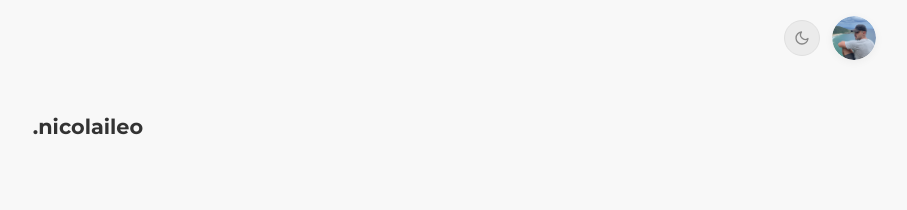
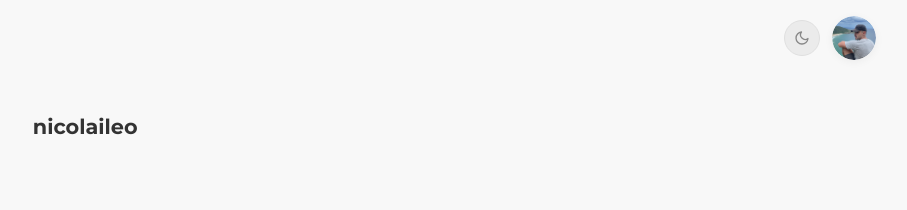
Before and after one commit to codenicolai/portfolio, a SvelteKit app: page / in a window 1280 px wide. Shown: the top 210 px of the page, without its empty margins (372-1279 px from the left). Built offline with nearby package versions, Linux system fonts and the light colour scheme.

Commit message:
feat: remove dot

```diff
--- a/src/routes/+page.svelte
+++ b/src/routes/+page.svelte
@@ -4,7 +4,7 @@ import { base } from "$app/paths";
 
 <main class="blog-container">
   <section class="blog-title">
-    <h2>.nicolaileo</h2>
+    <h2>nicolaileo</h2>
   </section>
 
   <section class="blog-item">
```
